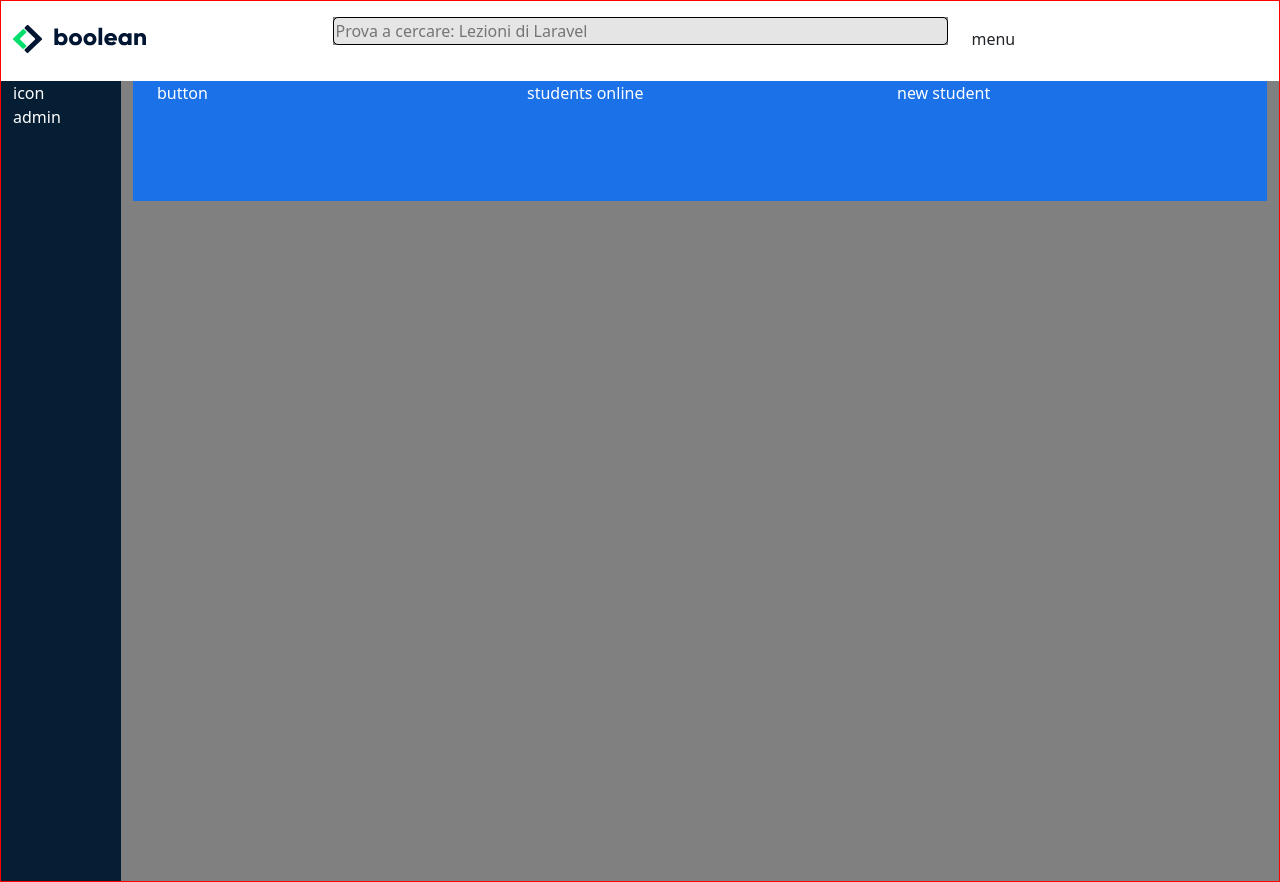
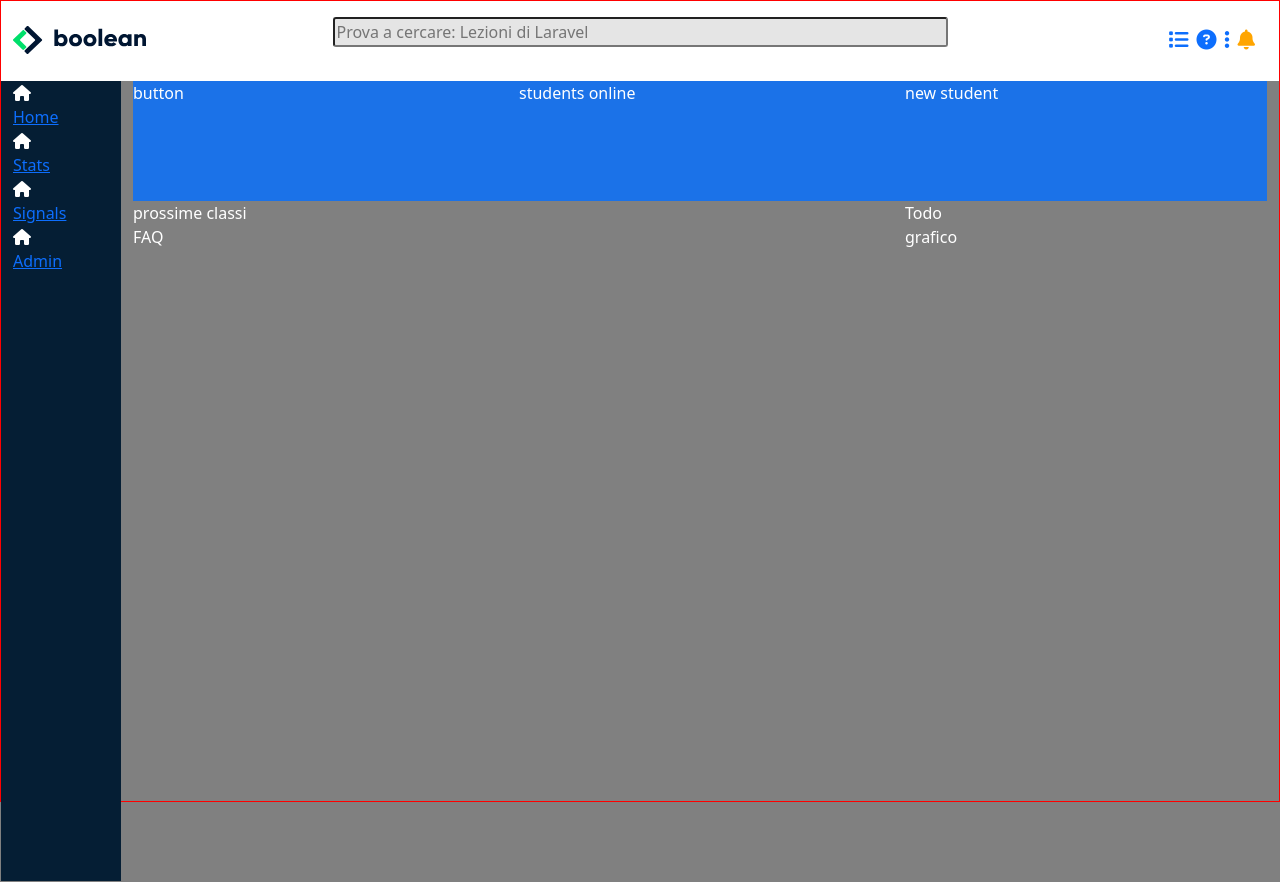
Before and after one commit to Alati11/html-css-bootstrap-dashboard, a plain HTML site: page index.html in a window 1280 px wide. Drawn offline with nearby package versions, Linux system fonts and the light colour scheme.

Commit message:
add new structure content

```diff
--- a/css/app.css
+++ b/css/app.css
@@ -1,3 +1,7 @@
+#app {
+	height: 100vh;
+	color: white;
+}
 
 .header {
     width:100%;
@@ -12,15 +16,19 @@
     color: white;
 }
 
+.sidebar__admin {
+    align-items: end;
+
+}
+
 .custom-form {
-    background-color: gray;
-    width: auto;
+    /* width: auto;  */
+
 }
 
 input {
     width:100%;
-    border-radius: 5px;
-    border: 1px solid currentColor;
+    border-radius: 3px;
     background-color: #E5E5E5;
 }
 
@@ -31,7 +39,15 @@ input {
     width: 100%;
 }
 
+.menu-icon-toolbar {
+    font-size: 20px;
+
+
+}
+.bell {
+    color: orange;
+}
 .debug {
-    border: 1px solid red ;
-    background-color: gray;
+     border: 1px solid red ;
+     background-color: gray;
 }
--- a/index.html
+++ b/index.html
@@ -16,6 +16,9 @@
     />
 </head>
 <body class="debug">
+
+    <main>
+        <div id="app" class="">
              <!-- toolbar -->
             <div class="container-fluid header">
         <div class="row justify-content-between align-items-center py-3">
@@ -29,8 +32,13 @@
                     </p>
                 </form>
             </div>
-            <div class="col-3 m-auto">
-                menu
+            <div class="col-3 me-auto px-4 gap-2">
+                <div class="menu-icon-toolbar nav justify-content-end">
+                    <a href="#" class="ms-2"><i class="fa-solid fa-list"></i></a>
+                    <a href="#" class="ms-2"><i class="fa-solid fa-circle-question"></i></a>
+                    <a href="#" class="ms-2"><i class="fa-solid fa-ellipsis-vertical"></i></a>
+                    <a href="#" class="bell ms-2 " ><i class="fa-solid fa-bell"></i></a>
+                </div>
             </div>
         </div>
         </div>
@@ -39,17 +47,45 @@
 
         <div class="container-fluid ">
         <div class="row flex-grow-1">
-            <div class="col-2 sidebar">
+            <div class="col-2 sidebar d-flex">
+                <div class="row flex-column ">
+                    <div class="col-6">
                         <div class="sidebar__icon">
-                    icon
+                            <ul class="nav flex-column">
+                                <li class="">
+                                    <span class="">
+                                        <i class="fa-solid fa-house"></i>
+                                        <a class="" href="#">Home</a>
+                                    </span>
+                                </li>
+                                <li class="">
+                                    <span class="">
+                                        <i class="fa-solid fa-house"></i>
+                                        <a class="" href="#">Stats</a>
+                                    </span>
+                                </li>
+                                <li class="">
+                                    <span class="align-items-center ">
+                                        <i class="fa-solid fa-house"></i>
+                                        <a class="" href="#">Signals</a>
+                                    </span>
+                                </li>
+                              </ul>
                         </div>
-                <div class="sidebar__admin flex-shrink">
-                    admin
+
+                    </div>
+                    <div class="col-6">
+                        <div class="sidebar__admin">
+                            <i class="fa-solid fa-house"></i>
+                            <a href="#">Admin</a>
                         </div>
                     </div>
-            <div class="col-10 flex-grow-1">
-                <div class="container content-hero">
-                    <div class="row">
+                </div>
+
+            </div>
+            <div class="col flex-grow-1">
+                <div class="content-hero">
+                    <div class="row ">
                         <div class="col-4">
                             button
                         </div>
@@ -61,9 +97,35 @@
                         </div>
                     </div>
                 </div>
+
+                <div class="row">
+                    <div class="col-8">
+                        <div class="next-classes">
+                            prossime classi
+                        </div>
+                        <div class="faq">
+                            FAQ
+                        </div>
+                    </div>
+
+                    <div class="col-4">
+                        <div class="todo">
+                            Todo
+                        </div>
+                        <div class="graphic">
+                            grafico
+                        </div>
+
+                    </div>
+                </div>
+
             </div>
         </div>
         </div>
 
+        </div>
+    </main>
+
+
 </body>
 </html>
```
Lines whose indentation alone changed are shown as unchanged.
